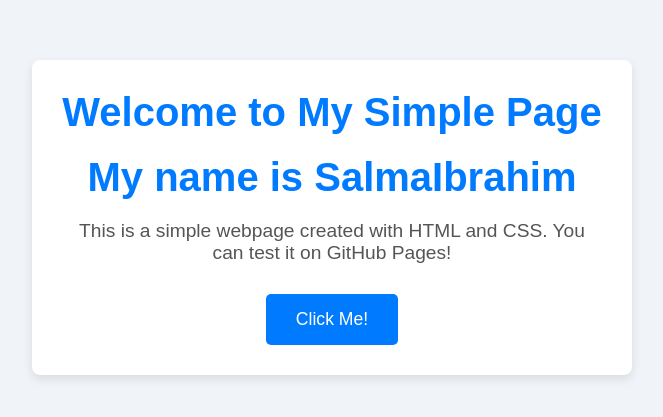
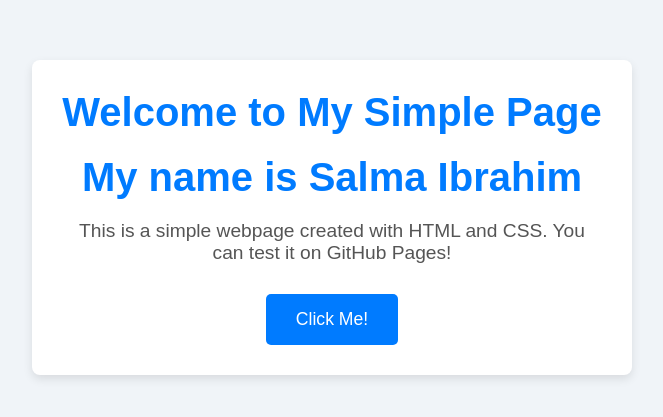
Before and after one commit to Aliyusarki7/SALMA-001, a plain HTML site: page index.html in a window 1280 px wide. Shown: the part 183-600 px from the top of the page, without its empty margins (308-971 px from the left). Drawn offline with Linux system fonts and the light colour scheme.

Commit message:
Update index.html

```diff
--- a/index.html
+++ b/index.html
@@ -10,7 +10,7 @@
 
     <div class="container">
         <h1>Welcome to My Simple Page</h1>
-        <h1>My name is SalmaIbrahim</h1>
+        <h1>My name is Salma Ibrahim</h1>
         <p>This is a simple webpage created with HTML and CSS. You can test it on GitHub Pages!</p>
         <button class="cta-btn">Click Me!</button>
     </div>
```
